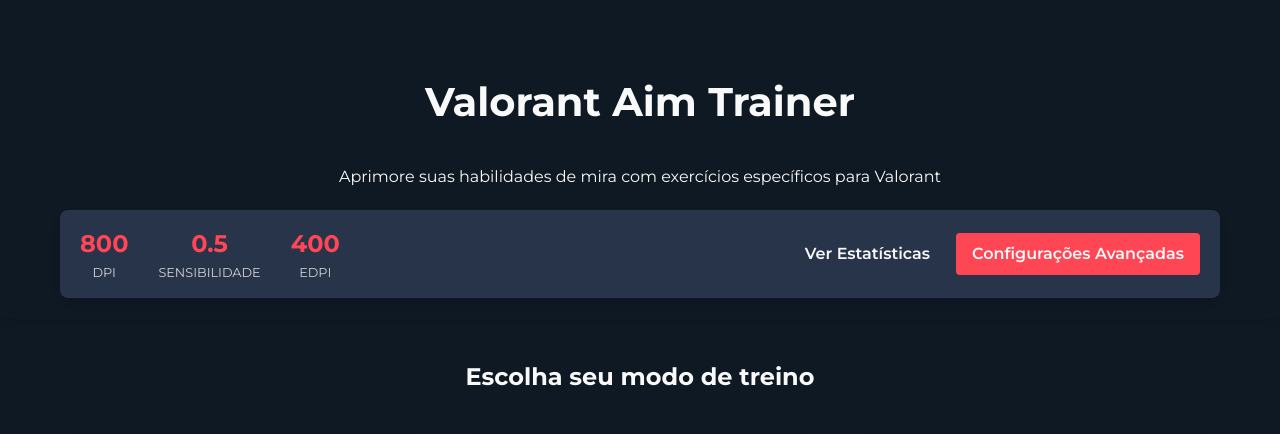
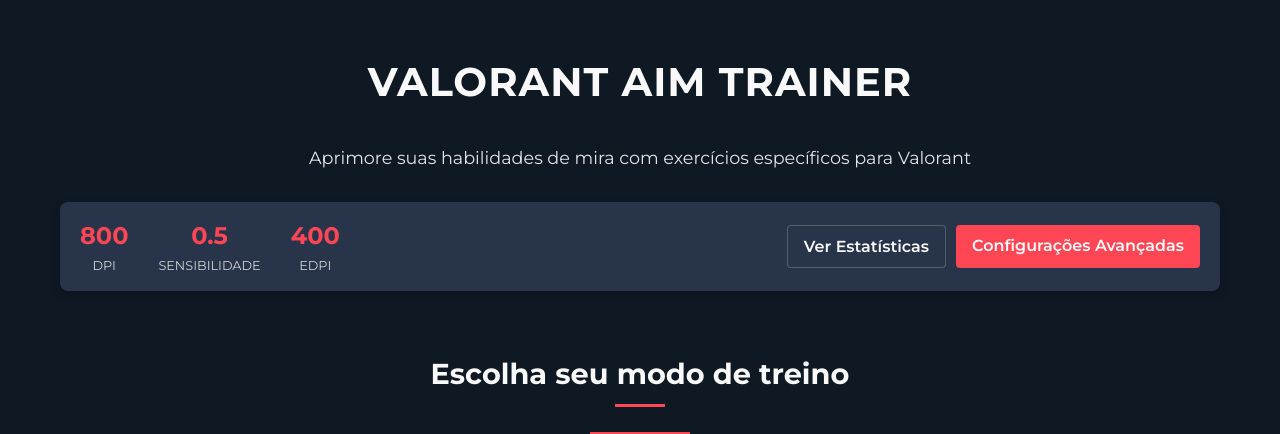
Before and after one commit to KerubinDev/cautious-adventure, a PHP site: page / in a window 1280 px wide. Shown: the top 434 px of the page. Run offline with PHP 8.4, Linux system fonts and the light colour scheme.

Commit message:
aim trainer

```diff
--- a/common.php
+++ b/common.php
@@ -15,11 +15,11 @@ $default_settings = [
     'sensitivity' => 0.5,
     'edpi' => 400,
     'crosshair_size' => 2,
-    'crosshair_color' => '#ff4655',
+    'crosshair_color' => '#ff4655', // Vermelho Valorant
     'target_color' => '#00ff00',
-    'bg_color' => '#0f1923',
-    'accent_color' => '#28344a',
-    'text_color' => '#f9f9f9',
+    'bg_color' => '#0f1923',        // Azul escuro Valorant
+    'accent_color' => '#28344a',    // Azul médio Valorant
+    'text_color' => '#f9f9f9',      // Branco levemente suave
     'sound_enabled' => true,
     'timer_display' => true,
     'visual_feedback' => true
@@ -54,7 +54,7 @@ function getMouseScaleFactor() {
     return $scale_factor;
 }
 
-// Função para gerar CSS com as variáveis de tema
+// Função para gerar CSS com as variáveis de tema do Valorant
 function getThemeCSS() {
     // Garantir valores padrão para todas as chaves usadas
     $crosshair_color = isset($_SESSION['settings']['crosshair_color']) ? $_SESSION['settings']['crosshair_color'] : '#ff4655';
@@ -72,29 +72,6 @@ function getThemeCSS() {
             --accent: {$accent_color};
             --text: {$text_color};
             --mouse-scale: " . getMouseScaleFactor() . ";
-        }
-
-        /* CSS base para garantir a aparência correta */
-        body {
-            background-color: var(--secondary);
-            color: var(--text);
-        }
-
-        .btn {
-            background-color: var(--primary);
-            color: var(--text);
-        }
-
-        .btn-secondary {
-            background-color: var(--accent);
-        }
-
-        .target {
-            background-color: var(--target);
-        }
-
-        .header, .overlay-content {
-            background-color: var(--accent);
         }
     ";
     return $css;
--- a/index.php
+++ b/index.php
@@ -34,9 +36,15 @@ require_once 'common.php';
         }
 
         header {
-            background-color: var(--secondary);
-            box-shadow: 0 2px 10px rgba(0, 0, 0, 0.1);
             padding: 20px 0;
+            text-align: center;
+        }
+
+        .tagline {
+            color: var(--text);
+            opacity: 0.9;
+            margin-bottom: 30px;
+            font-size: 1.1rem;
         }
 
         .settings-bar {
@@ -47,7 +55,7 @@ require_once 'common.php';
             padding: 15px 20px;
             background-color: var(--accent);
             border-radius: 8px;
-            box-shadow: 0 4px 8px rgba(0, 0, 0, 0.1);
+            box-shadow: 0 4px 8px rgba(0, 0, 0, 0.2);
         }
 
         .settings-info {
@@ -85,18 +93,52 @@ require_once 'common.php';
             transition: all 0.3s ease;
             text-decoration: none;
             display: inline-block;
+            background-color: var(--primary);
+            color: var(--text);
         }
 
         .btn:hover {
             transform: translateY(-2px);
-            box-shadow: 0 4px 8px rgba(0, 0, 0, 0.2);
+            box-shadow: 0 4px 8px rgba(0, 0, 0, 0.3);
+            background-color: var(--primary-hover);
+        }
+
+        .btn-secondary {
+            background-color: var(--accent);
+            border: 1px solid rgba(255, 255, 255, 0.2);
+        }
+
+        .btn-secondary:hover {
+            background-color: rgba(255, 255, 255, 0.1);
         }
 
         h1 {
             font-size: 2.5rem;
             text-align: center;
-            margin: 50px 0 30px;
+            margin: 30px 0;
             color: var(--text);
+            letter-spacing: 1px;
+            text-transform: uppercase;
+        }
+
+        h2 {
+            font-size: 1.8rem;
+            margin: 40px 0 20px;
+            text-align: center;
+            color: var(--text);
+            position: relative;
+            display: inline-block;
+        }
+
+        h2::after {
+            content: '';
+            position: absolute;
+            bottom: -10px;
+            left: 50%;
+            transform: translateX(-50%);
+            width: 50px;
+            height: 3px;
+            background-color: var(--primary);
         }
 
         .modes-grid {
@@ -148,6 +205,22 @@ require_once 'common.php';
             text-align: center;
             font-size: 0.8rem;
             color: rgba(255, 255, 255, 0.6);
+            border-top: 1px solid rgba(255, 255, 255, 0.05);
+        }
+
+        .section-heading {
+            text-align: center;
+            position: relative;
+            margin-bottom: 40px;
+        }
+
+        .section-heading::after {
+            content: '';
+            display: block;
+            width: 100px;
+            height: 3px;
+            background-color: var(--primary);
+            margin: 15px auto 0;
         }
     </style>
 </head>
@@ -155,12 +228,12 @@ require_once 'common.php';
     <header>
         <div class="container">
             <h1>Valorant Aim Trainer</h1>
-            <p style="text-align: center; margin-bottom: 20px;">Aprimore suas habilidades de mira com exercícios específicos para Valorant</p>
+            <p class="tagline">Aprimore suas habilidades de mira com exercícios específicos para Valorant</p>
 
             <div class="settings-bar">
                 <div class="settings-info">
                     <div class="setting-item">
-                        <div class="setting-value"><?= $_SESSION['settings']['dpi'] ?></div>
+                        <div class="setting-value"><?= isset($_SESSION['settings']['dpi']) ? $_SESSION['settings']['dpi'] : '800' ?></div>
                         <div class="setting-label">DPI</div>
                     </div>
                     <div class="setting-item">
@@ -181,7 +254,9 @@ require_once 'common.php';
     </header>
 
     <main class="container">
-        <h2 style="margin: 40px 0 20px; text-align: center;">Escolha seu modo de treino</h2>
+        <div class="section-heading">
+            <h2>Escolha seu modo de treino</h2>
+        </div>
 
         <div class="modes-grid">
             <div class="mode-card">
```
Also changed, not shown: other parts of index.php (+20 -3 lines).
